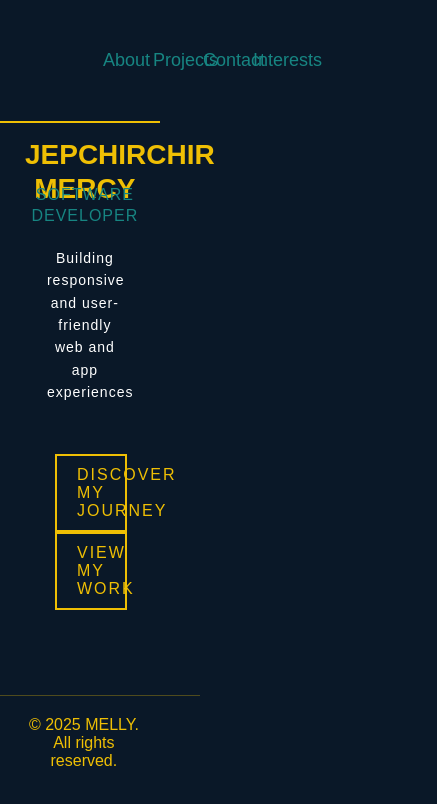
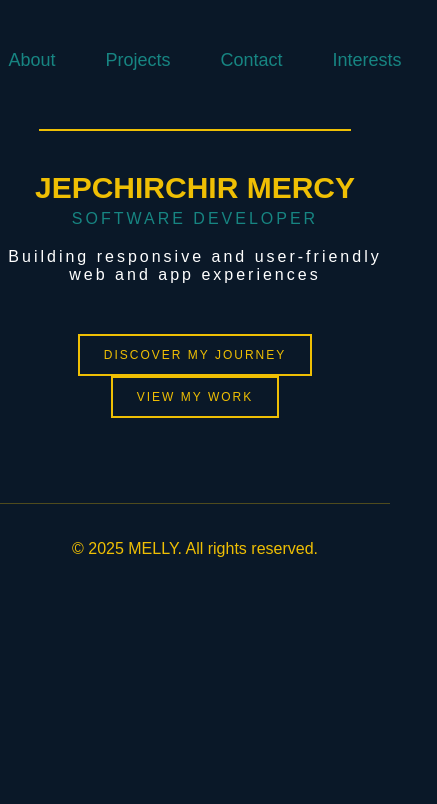
Before and after one commit to MercyMelly/portfolio, a plain HTML site: page index.html in a window 390 px wide. Shown: the whole page, 437 px wide, since content can reach past the window. Drawn offline with Linux system fonts and the light colour scheme.

Commit message:
a commit

```diff
--- a/index.css
+++ b/index.css
@@ -53,37 +53,21 @@ body{
     transform: translateY(-5px);
     box-shadow: 0 5px 15px rgba(239, 191, 4, 0.3);
 }
+@media screen and (max-width: 400px) {
 
-@media screen and (max-width: 400px) {
-    *{
-        margin: 0;
-        width: 80%;
+    .heading h1{
+        font-size: 30px;
     }
-    .heading h1 {
-        font-size: 28px;
-        line-height: 1.2;
+    .heading p{
+        font-size: 16px;
     }
-
-    .heading p {
+    .introText p{
         font-size: 16px;
-        letter-spacing: 1px;
-        line-height: 1.3;
     }
-
-    .introText p {
-        font-size: 14px;
-        line-height: 1.6;
-        padding: 0 10px;
+    .ctaButton{
+        font-size: 12px;
     }
-
-    .ctaContainer {
-        padding: 0 15px;
-    }
-    .move-down{
-        padding: 20px;
-    }
-
-    .ctaButton {
-        padding: 10px 20px;
+    .footer{
+        width: 100%;
     }
 }
--- a/interests/interest.css
+++ b/interests/interest.css
@@ -123,6 +123,11 @@
 }
 
 @media (max-width: 480px) {
+    .profile-image {
+        width: 200px;
+        height: 200px;
+        margin-bottom: 30px;
+    }
     .gallery-container {
         grid-template-columns: 1fr;
     }
--- a/shared.css
+++ b/shared.css
@@ -5,6 +5,7 @@ body{
     margin: 0;
     padding: 0;
     font-family: sans-serif;
+
 }
 
 .mainNav{
```
